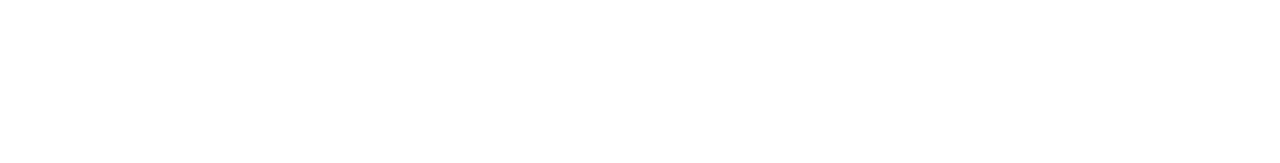
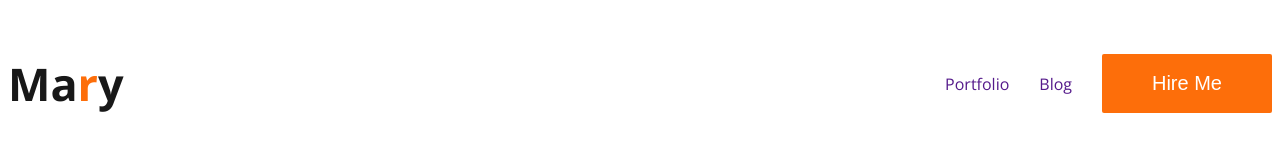
Before and after one commit to Najmul017/first-portfolio, a plain HTML site: page index.html in a window 1280 px wide. Drawn offline with nearby package versions, Linux system fonts and the light colour scheme.

Commit message:
nav complet

```diff
--- a/index.html
+++ b/index.html
@@ -4,9 +4,22 @@
     <meta charset="UTF-8">
     <meta name="viewport" content="width=device-width, initial-scale=1.0">
     <title>First portfolio</title>
+    <link rel="preconnect" href="https://fonts.googleapis.com">
+<link rel="preconnect" href="https://fonts.gstatic.com" crossorigin>
+<link href="https://fonts.googleapis.com/css2?family=Open+Sans:wght@400;700&display=swap" rel="stylesheet">
+    <link rel="stylesheet" href="style.css">
 </head>
 <body>
-    <header></header>
+    <header>
+        <nav>
+            <h3 class="nav-title">Ma<span class="text-primary">r</span>y</h3>
+            <ul>
+                <li><a href="">Portfolio</a></li>
+                <li><a href="">Blog</a></li>
+                <li><button class="primary-button">Hire Me</button></li>
+            </ul>
+        </nav>
+    </header>
     <main></main>
     <footer></footer>
 
--- a/style.css
+++ b/style.css
@@ -0,0 +1,38 @@
+body{
+    font-family: 'Open Sans', sans-serif;
+}
+.nav-title{
+    color: #181818;
+    font-size: 45px;
+    font-weight: 800;
+}
+.text-primary{
+    color: #FD6E0A;
+}
+nav {
+    display: flex;
+    align-items: center;
+    justify-content: space-between;
+}
+nav > ul{
+    display: flex;
+    align-items: center;
+    gap: 30px;
+}
+nav ul li a{
+    text-decoration: none;
+}
+
+nav li{
+    list-style: none;
+    margin-right: 0px
+
+}
+.primary-button{
+    color:  #FFF;
+    background-color: #FD6E0A;
+    border-radius: 2px;
+    font-size: 20px;
+    border: 0px;
+    padding: 18px 50px;
+}
```
